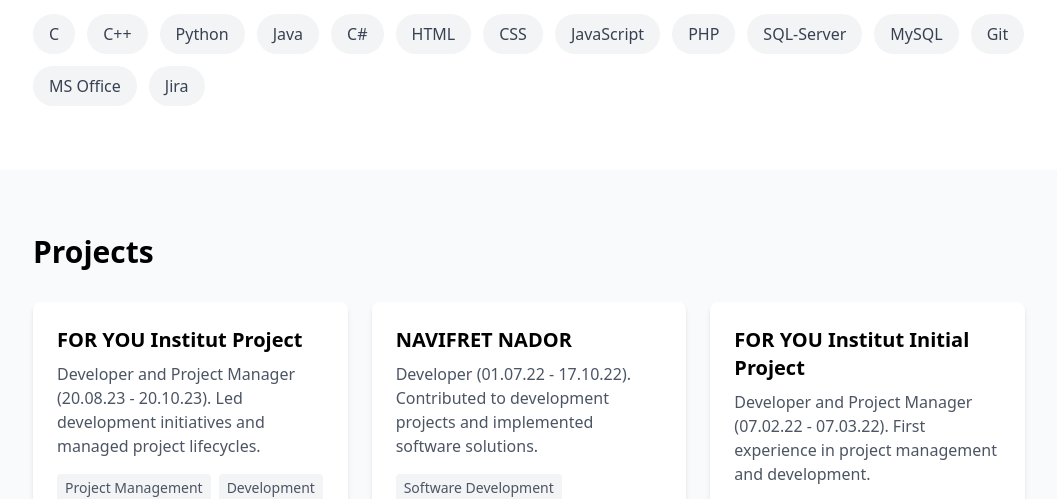
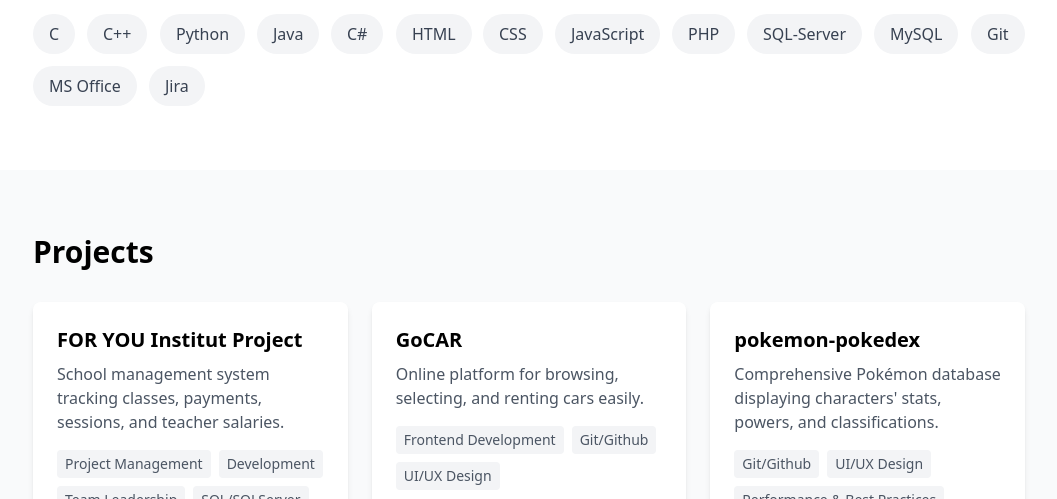
Before and after one commit to Bilyz26/My-portfolio-v2, a plain HTML site: page index.html in a window 1280 px wide. Shown: the part 662-1161 px from the top of the page, without its empty margins (111-1168 px from the left). Drawn offline with nearby package versions, Linux system fonts and the light colour scheme.

Commit message:
ready to host

```diff
--- a/index.html
+++ b/index.html
@@ -68,7 +68,7 @@
                         <a href="https://www.linkedin.com/in/bilal-el-yazidi-b3b435211" class="text-gray-600 hover:text-gray-900">
                             <i data-feather="linkedin" class="w-6 h-6"></i>
                         </a>
-                        <a href="mailto:example@example.com" class="text-gray-600 hover:text-gray-900">
+                        <a href="mailto:bilalelyazidi17@gmail.com" class="text-gray-600 hover:text-gray-900">
                             <i data-feather="mail" class="w-6 h-6"></i>
                         </a>
                     </div>
@@ -104,7 +104,7 @@
             <p class="text-lg text-gray-600 mb-6">
                 I'm currently open to new opportunities. Feel free to reach out!
             </p>
-            <a href="mailto:example@example.com" class="inline-flex items-center px-6 py-3 bg-blue-600 text-white rounded-lg hover:bg-blue-700">
+            <a href="mailto:bilalelyazidi17@gmail.com" class="contact-btn inline-flex items-center px-6 py-3 rounded-lg">
                 <i data-feather="mail" class="w-5 h-5 mr-2"></i>
                 <span data-lang-key="cta">Get in Touch</span>
             </a>
--- a/main.js
+++ b/main.js
@@ -42,24 +42,31 @@ const skills = [
 const projects = [
     {
         title: "FOR YOU Institut Project",
-        description: "Developer and Project Manager (20.08.23 - 20.10.23). Led development initiatives and managed project lifecycles.",
-        tech: ["Project Management", "Development", "Team Leadership"],
-        github: "https://github.com/Bilyz26",
+        description: "School management system tracking classes, payments, sessions, and teacher salaries.",
+        tech: ["Project Management", "Development", "Team Leadership","SQL/SQLServer","C#/ADO.NET"],
+        github: "https://github.com/Bilyz26/School-Management-System",
         demo: "#"
     },
     {
-        title: "NAVIFRET NADOR",
-        description: "Developer (01.07.22 - 17.10.22). Contributed to development projects and implemented software solutions.",
-        tech: ["Software Development", "Web Development"],
-        github: "https://github.com/Bilyz26",
-        demo: "#"
+        title: "GoCAR",
+        description: "Online platform for browsing, selecting, and renting cars easily.",
+        tech: ["Frontend Development","Git/Github" ,"UI/UX Design"],
+        github: "https://github.com/Bilyz26/GoCar-Website",
+        demo: "https://bilyz26.github.io/GoCar-Website/"
     },
     {
-        title: "FOR YOU Institut Initial Project",
-        description: "Developer and Project Manager (07.02.22 - 07.03.22). First experience in project management and development.",
-        tech: ["Project Management", "Development"],
-        github: "https://github.com/Bilyz26",
-        demo: "#"
+        title: "pokemon-pokedex",
+        description: "Comprehensive Pokémon database displaying characters' stats, powers, and classifications.",
+        tech:  ["Git/Github" ,"UI/UX Design","Performance & Best Practices","Data Management & API","Frontend Development"],
+        github: "https://github.com/Bilyz26/pokemon-pokedex",
+        demo: "https://bilyz26.github.io/pokemon-pokedex/"
+    },
+    {
+        title: "ArtisanCraft-Marketplace",
+        description: "Handmade and traditional crafts marketplace connecting artisans with buyers.",
+        tech: ["Git/Github" ,"UI/UX Design","Jira","Teamwork","Frontend Development"],
+        github: "https://github.com/Bilyz26/pokemon-pokedex",
+        demo: "https://bilyz26.github.io/ArtisanCraft-Marketplace/"
     }
 ];
 
@@ -67,11 +74,26 @@ const projects = [
 function initializePage() {
     // Render skills
     const skillsContainer = document.getElementById('skills-container');
-    skillsContainer.innerHTML = skills.map(skill => `
-        <span class="px-4 py-2 bg-gray-100 rounded-full text-gray-700 transition-all">
+    skillsContainer.innerHTML = skills.map((skill, index) => `
+        <span class="px-4 py-2 bg-gray-100 rounded-full text-gray-700 transition-all skill-label" style="animation-delay: ${index * 100}ms">
             ${skill}
         </span>
     `).join('');
+
+    // Add intersection observer for skills animation
+    const observer = new IntersectionObserver((entries) => {
+        entries.forEach(entry => {
+            if (entry.isIntersecting) {
+                const skillLabels = entry.target.querySelectorAll('.skill-label');
+                skillLabels.forEach(label => {
+                    label.classList.add('animate');
+                });
+                observer.unobserve(entry.target);
+            }
+        });
+    }, { threshold: 0.1 });
+
+    observer.observe(skillsContainer);
 
     // Render projects
     const projectsContainer = document.getElementById('projects-container');
--- a/style.css
+++ b/style.css
@@ -52,3 +52,82 @@ select,
 .section-alt {
     transition: all 0.3s ease;
 }
+
+/* Skill label animation */
+@keyframes popUp {
+    0% {
+        transform: scale(0);
+        opacity: 0;
+    }
+    70% {
+        transform: scale(1.1);
+    }
+    100% {
+        transform: scale(1);
+        opacity: 1;
+    }
+}
+
+.skill-label {
+    opacity: 0;
+    transform: scale(0);
+    transition: transform 0.3s ease;
+}
+
+.skill-label:hover {
+    transform: scale(1.1);
+}
+
+.skill-label.animate {
+    animation: popUp 0.5s ease forwards;
+}
+
+/* Project card hover animation */
+.card {
+    transform: translateY(0);
+    transition: all 0.3s cubic-bezier(0.4, 0, 0.2, 1);
+}
+
+.card:hover {
+    transform: translateY(-8px) scale(1.02);
+    box-shadow: 0 20px 25px -5px rgba(0, 0, 0, 0.1),
+                0 10px 10px -5px rgba(0, 0, 0, 0.04);
+}
+
+/* Update dark mode card hover effect */
+body.dark .card:hover {
+    box-shadow: 0 20px 25px -5px rgba(0, 0, 0, 0.3),
+                0 10px 10px -5px rgba(0, 0, 0, 0.2);
+}
+
+/* Contact button styles */
+.contact-btn {
+    transition: all 0.3s ease;
+    position: relative;
+    overflow: hidden;
+}
+
+/* Light mode styles */
+.contact-btn {
+    background-color: #2563eb; /* blue-600 */
+    color: white;
+}
+
+.contact-btn:hover {
+    background-color: #1d4ed8; /* blue-700 */
+    transform: translateY(-2px);
+    box-shadow: 0 4px 6px -1px rgba(37, 99, 235, 0.2),
+                0 2px 4px -1px rgba(37, 99, 235, 0.1);
+}
+
+/* Dark mode styles */
+body.dark .contact-btn {
+    background-color: #3b82f6; /* blue-500 */
+    color: #ffffff;
+}
+
+body.dark .contact-btn:hover {
+    background-color: #60a5fa; /* blue-400 */
+    box-shadow: 0 4px 6px -1px rgba(59, 130, 246, 0.4),
+                0 2px 4px -1px rgba(59, 130, 246, 0.2);
+}
```
